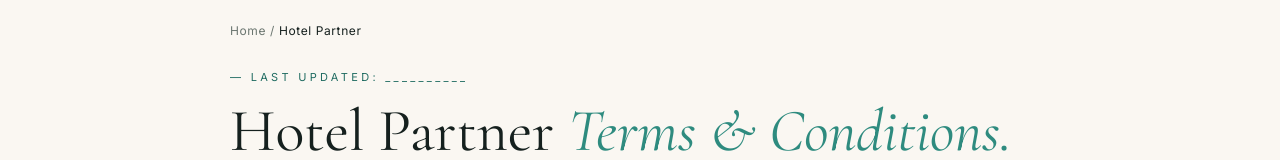
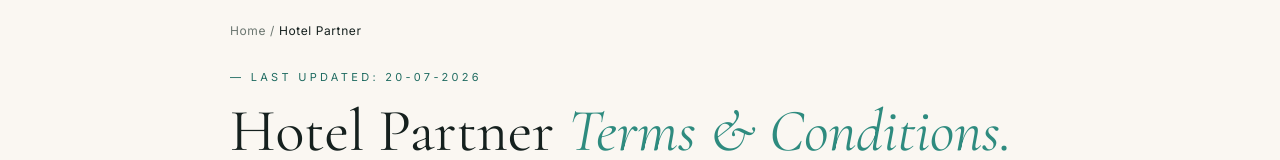
Before and after one commit to BazingaLab/my-space-hotels, a React (Vite) app in the folder client/: page /hotel-partner-terms in a window 1280 px wide. Shown: the part 186-346 px from the top of the page. Built offline with nearby package versions, Linux system fonts and the light colour scheme; no server answers.

Commit message:
date updated on the hotel partner terms

```diff
--- a/client/src/pages/HotelPartnerTerms.jsx
+++ b/client/src/pages/HotelPartnerTerms.jsx
@@ -4,7 +4,7 @@ import { theme } from "../lib/theme.js";
 export default function HotelPartnerTerms() {
   return (
     <PolicyLayout
-      eyebrow="— Last Updated: __________"
+      eyebrow="— Last Updated: 20-07-2026"
       title="Hotel Partner"
       accent="Terms & Conditions."
       intro='Welcome to Rooming Hospitality. By creating a hotel partner account, submitting your property details, or clicking "I Agree," you acknowledge that you have read, understood, and agreed to be legally bound by these Terms & Conditions. If you do not agree to these Terms, please do not register your property on our platform.'
```
